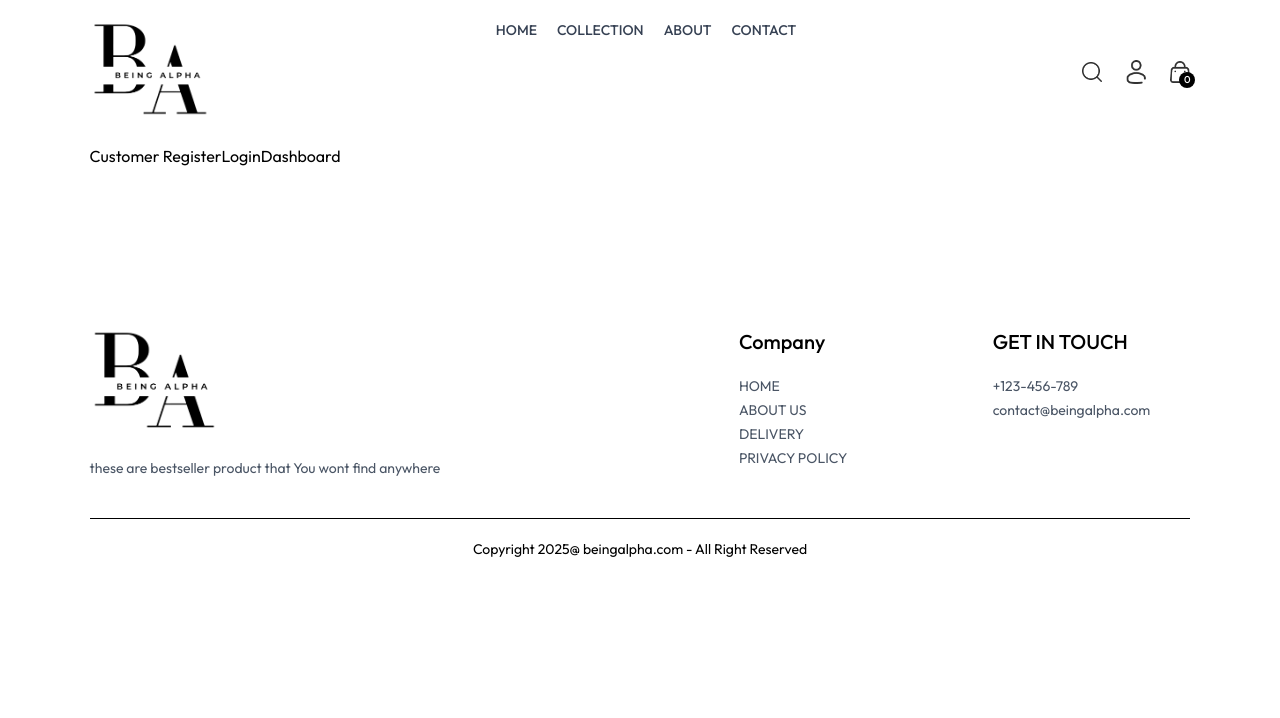
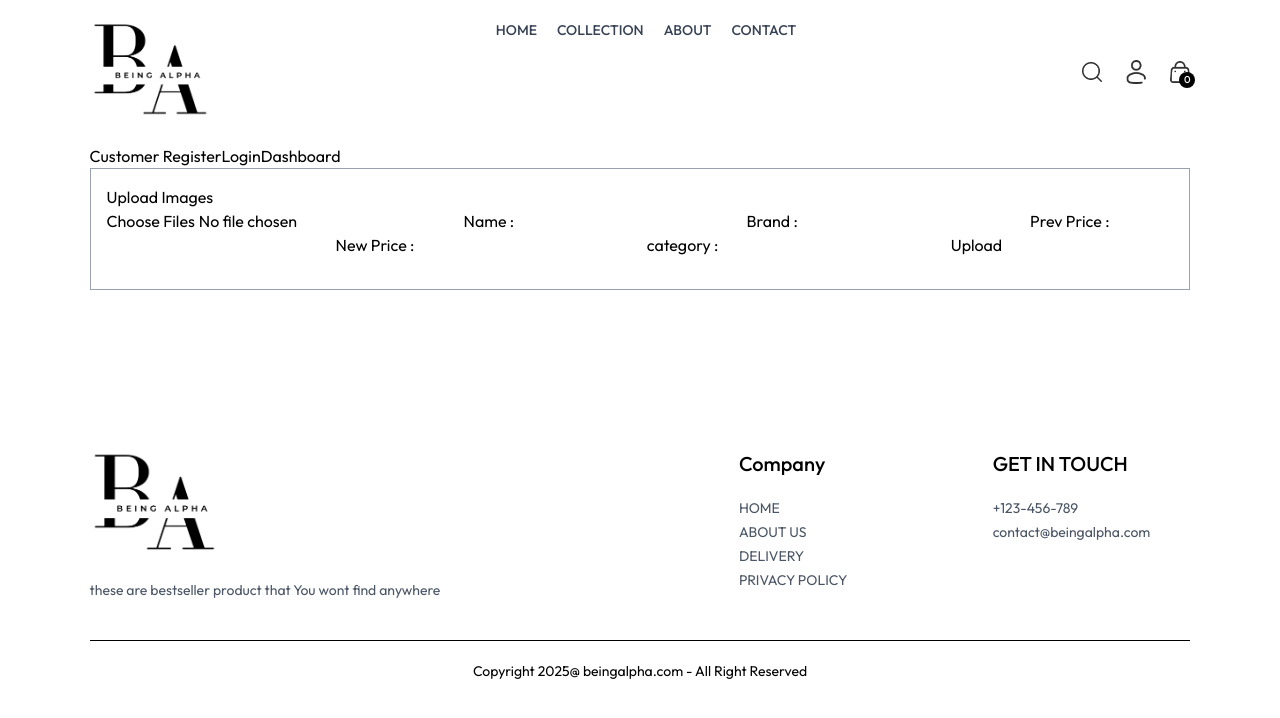
Before and after one commit to omkarjadhav2/Ecommerce_frontend, a React (Vite) app: page /upload in a window 1280 px wide. Shown: the top 718 px of the page. Built offline with nearby package versions, Linux system fonts and the light colour scheme.

Commit message:
product upload frontend added

```diff
--- a/src/App.jsx
+++ b/src/App.jsx
@@ -18,6 +18,7 @@ import { ToastContainer, toast } from 'react-toastify';
 import 'react-toastify/dist/ReactToastify.css';
 import { AuthProvider } from "./context/AuthContext";
 import { Link } from "react-router-dom";
+import ImageUpload from './pages/upload';
 
 
 const App = () => {
@@ -33,6 +34,8 @@ const App = () => {
       </nav>
       <SearchBar></SearchBar>
       <Routes>
+
+        <Route path="/upload" element={<ImageUpload />} />
         <Route path="/register/customer" element={<CustomerRegister />} />
         <Route path="/login" element={<Login />} />
         <Route path="/dashboard" element={<Dashboard />} />
--- a/src/api/user.jsx
+++ /dev/null
@@ -1,15 +0,0 @@
-import axios from "axios";
-
-export const userDetails = async (token) => {
-  try {
-    const response = await axios.get("http://127.0.0.1:8000/api/profile/", {
-      headers: {
-        Authorization: `Bearer ${token}`,
-      },
-    });
-    return response.data;
-  } catch (error) {
-    console.error("Error fetching profile:", error.response?.data || error.message);
-    throw error;
-  }
-};
--- a/src/components/Navbar.jsx
+++ b/src/components/Navbar.jsx
@@ -1,11 +1,28 @@
-import React, { useContext, useState } from "react";
+import React, { useContext, useState , useEffect } from "react";
 import { assets } from "../assets/assets";
 import { Link, NavLink  } from "react-router-dom";
 import { ShopContext } from "../context/ShopContext";
+import { AuthContext } from "../context/AuthContext";
 
 const Navbar = () => {
 const [visible , setVisible ] = useState(false);
 const {setShowSearch , getCartCount} = useContext(ShopContext);
+const { userDetails, authTokens, logoutUser } = useContext(AuthContext);
+const [profile, setProfile] = useState(null);
+
+useEffect(() => {
+    if (authTokens) {
+      userDetails(authTokens.access)
+        .then((data) => {
+          console.log("User profile from API:", data);
+          setProfile(data);
+        })
+        .catch(() => logoutUser());
+
+    }
+
+
+  }, [authTokens]);
 
   return (
     <div className="flex item-center justify-between py-5 font-medium ">
@@ -27,6 +44,7 @@ const {setShowSearch , getCartCount} = useContext(ShopContext);
           <p>CONTACT </p>
           <hr className="w-2/4 border-none h-[1.5px] bg-gray-700 hidden" />
         </NavLink>
+        {profile && <p>Hello, {profile.username}</p>}
       </ul>
       <div className="flex items-center gap-6 ">
         <img
--- a/src/context/AuthContext.jsx
+++ b/src/context/AuthContext.jsx
@@ -4,12 +4,13 @@ import axios from "axios";
 export const AuthContext = createContext();
 
 export const AuthProvider = ({ children }) => {
+  const baseURL = "http://127.0.0.1:8000";
   const [authTokens, setAuthTokens] = useState(() => localStorage.getItem("authTokens") ? JSON.parse(localStorage.getItem("authTokens")) : null);
   const [user, setUser] = useState(null);
 
   const loginUser = async (username, password) => {
     try {
-      const res = await axios.post("http://127.0.0.1:8000/api/auth/login/", { username, password });
+      const res = await axios.post( `${baseURL}/api/auth/login/`, { username, password });
       setAuthTokens(res.data);
       localStorage.setItem("authTokens", JSON.stringify(res.data));
       return true;
@@ -28,7 +29,7 @@ export const AuthProvider = ({ children }) => {
 
   const registerUser = async (form) => {
   try {
-    const response = await axios.post("http://127.0.0.1:8000/api/auth/register/customer/", form);
+    const response = await axios.post(`${baseURL}/api/auth/register/customer/`, form);
     if (response.status === 201) {
       return true;
     }
@@ -42,7 +43,7 @@ export const AuthProvider = ({ children }) => {
 
 const userDetails = async (token) => {
   try {
-    const response = await axios.get("http://127.0.0.1:8000/api/profile/", {
+    const response = await axios.get(`${baseURL}/api/profile/`, {
       headers: {
         Authorization: `Bearer ${token}`,
       },
--- a/src/context/ShopContext.jsx
+++ b/src/context/ShopContext.jsx
@@ -17,6 +17,8 @@ const ShopContextProvider = (props) => {
   const addToCart = (itemId, size) => {
     if (!size) {
       toast.error("Please select size");
+      console.log(products);
+
       return;
     }
 
--- /dev/null
+++ b/src/pages/upload.jsx
@@ -0,0 +1,79 @@
+import React, { useState } from "react";
+
+const ImageUpload = () => {
+  const [loading, setLoading] = useState(false);
+  const [urls, setUrls] = useState([]);
+
+  const handleFileUpload = async (e) => {
+    e.preventDefault();
+    setLoading(true);
+
+    const formData = new FormData(e.target);
+
+    const files = formData.getAll('images');
+    const name = formData.get('name');
+    const brand = formData.get('brand');
+    const prevPrice = formData.get('prevprice');
+    const newPrice = formData.get('newprice');
+    const category = formData.get('category');
+
+    console.log('Name:', name);
+    console.log('Brand:', brand);
+    console.log('Previous Price:', prevPrice);
+    console.log('New Price:', newPrice);
+    console.log('Category:', category);
+    const uploadedUrls = [];
+
+    for (let i = 0; i < files.length; i++) {
+      const data = new FormData();
+      data.append("file", files[i]);
+      data.append("upload_preset", "alphaDB");
+      data.append("cloud_name", "dnzlglcri");
+
+      const res = await fetch(
+        "https://api.cloudinary.com/v1_1/dnzlglcri/image/upload",
+        {
+          method: "POST",
+          body: data,
+        }
+      );
+
+      const fileRes = await res.json();
+      uploadedUrls.push(fileRes.secure_url);
+    }
+
+    setUrls(uploadedUrls);
+    setLoading(false);
+    console.log("Uploaded URLs:", uploadedUrls);
+  };
+
+  return (
+    <div className="App border border-gray-400 p-4">
+      {loading ? <p>Uploading .......</p> : <p>Upload Images</p>}
+
+      <form onSubmit={handleFileUpload}>
+        <input type="file" name="images" className="file-input" multiple />
+        <label htmlFor="name">Name : </label>
+        <input type="text" name="name" id="name"/>
+        <label htmlFor="brand">Brand : </label>
+        <input type="text" name="brand" id="brand"/>
+        <label htmlFor="prevprice">Prev Price : </label>
+        <input type="number" name="prevprice" id="prevprice"/>
+        <label htmlFor="newprice">New Price : </label>
+        <input type="number" name="newprice" id="newprice"/>
+        <label htmlFor="category">category : </label>
+        <input type="text" name="category" id="category"/>
+        <button type="submit">Upload</button>
+      </form>
+
+
+      <div className="mt-4">
+        {urls.map((url, idx) => (
+          <img key={idx} src={url} alt="uploaded" width="100" />
+        ))}
+      </div>
+    </div>
+  );
+};
+
+export default ImageUpload;
```
Also changed, not shown: 1 other file (tests, documents, lock files or other folders).
